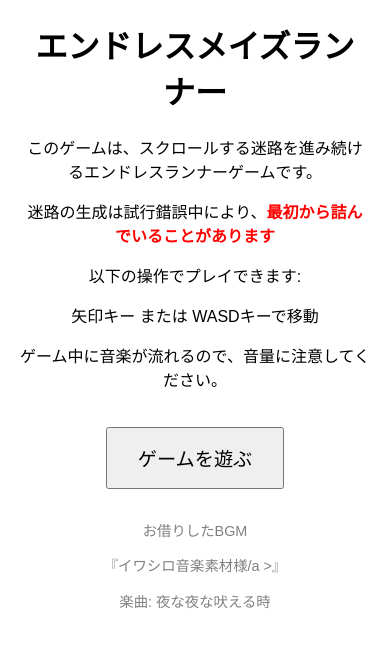
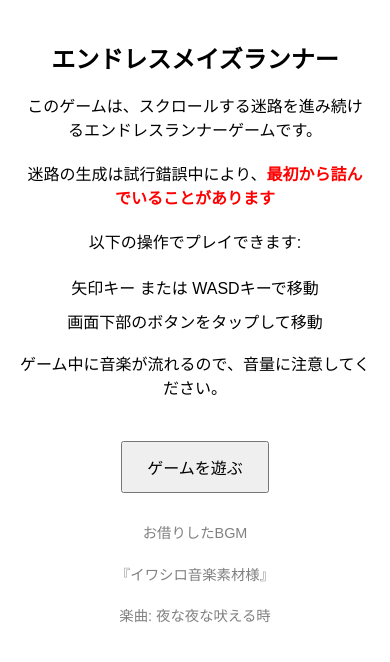
Before and after one commit to kaminuma/endless-maze-game, a plain HTML site: page index.html in a window 390 px wide. Drawn offline with Linux system fonts and the light colour scheme.

Commit message:
スマホレスポンシブ対応

```diff
--- a/index.html
+++ b/index.html
@@ -2,14 +2,26 @@
 <html>
   <head>
     <title>エンドレスメイズランナー - 説明</title>
+    <meta
+      name="viewport"
+      content="width=device-width, initial-scale=1.0, user-scalable=no"
+    />
     <style>
       body {
         font-family: Arial, sans-serif;
         text-align: center;
-        margin: 20px;
+        margin: 0;
+        padding: 20px;
+        overflow-x: hidden;
       }
       h1 {
         font-size: 2em;
+        margin-top: 20px;
+      }
+      p {
+        font-size: 1.2em;
+        line-height: 1.5;
+        margin: 20px 0;
       }
       button {
         padding: 15px 30px;
@@ -18,8 +30,12 @@
         cursor: pointer;
       }
       ul {
-        list-style: none; /* リストの●を削除 */
-        padding: 0; /* 不要な余白を削除 */
+        list-style: none;
+        padding: 0;
+        font-size: 1.2em;
+      }
+      ul li {
+        margin: 10px 0;
       }
       .credits {
         margin-top: 30px;
@@ -32,6 +48,20 @@
       }
       .credits a:hover {
         text-decoration: underline;
+      }
+      /* レスポンシブ対応 */
+      @media screen and (max-width: 768px) {
+        h1 {
+          font-size: 1.5em;
+        }
+        p,
+        ul,
+        button {
+          font-size: 1em;
+        }
+        button {
+          padding: 12px 24px;
+        }
       }
     </style>
   </head>
@@ -48,6 +78,7 @@
     <p>以下の操作でプレイできます:</p>
     <ul>
       <li>矢印キー または WASDキーで移動</li>
+      <li>画面下部のボタンをタップして移動</li>
     </ul>
     <p>ゲーム中に音楽が流れるので、音量に注意してください。</p>
     <button onclick="startGame()">ゲームを遊ぶ</button>
@@ -59,7 +90,7 @@
         『<a
           href="https://iwashiro-sounds.work/#google_vignette"
           target="_blank"
-          >イワシロ音楽素材様/a
+          >イワシロ音楽素材様</a
         >』
       </p>
       <p>楽曲: 夜な夜な吠える時</p>
```
